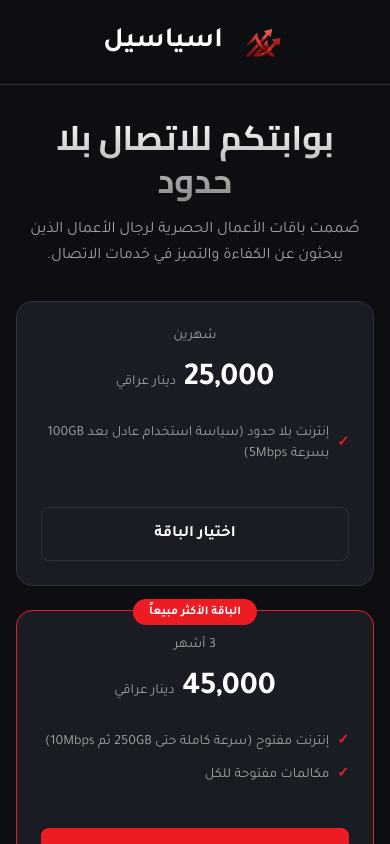
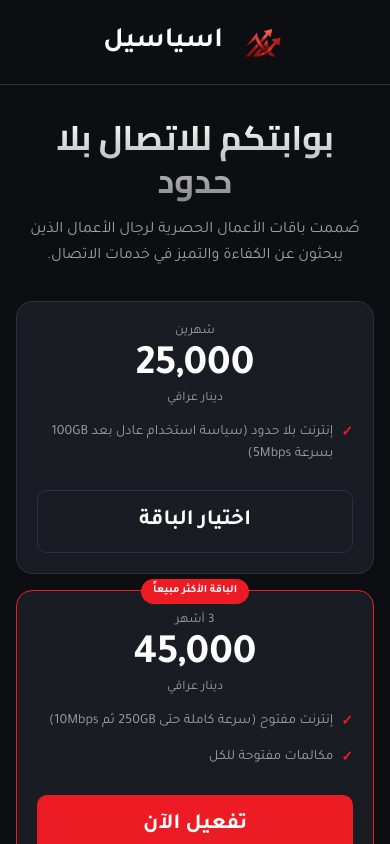
Before and after one commit to microgiftsx-sudo/asiacell, a React (Vite) app: page / in a window 390 px wide. Shown: the top 844 px of the page. Built offline with nearby package versions, Linux system fonts and the light colour scheme; no server answers.

Commit message:
Improve mobile package card layout and readability.
Refine spacing, typography, feature alignment, and button sizing in package cards to create a cleaner and more balanced experience on phone screens.

Made-with: Cursor

```diff
--- a/src/App.tsx
+++ b/src/App.tsx
@@ -179,7 +179,7 @@ export default function App() {
 
         {/* Packages Section */}
         <section id="packages" className="flex-grow">
-          <div className="grid grid-cols-1 md:grid-cols-3 gap-[24px] px-4 md:px-[60px] max-w-7xl mx-auto">
+          <div className="grid grid-cols-1 md:grid-cols-3 gap-4 md:gap-[24px] px-4 md:px-[60px] max-w-7xl mx-auto">
             {packages.map((pkg, index) => (
               <motion.div
                 key={pkg.id}
@@ -189,31 +189,31 @@ export default function App() {
                 transition={{ duration: 0.5, delay: index * 0.1 }}
                 className={`bg-bg-card border ${
                   pkg.isPopular ? 'border-brand-red' : 'border-border'
-                } rounded-[16px] p-6 md:p-[32px] flex flex-col items-center text-center transition-colors duration-300 relative`}
+                } rounded-[16px] p-5 md:p-[32px] flex flex-col items-center text-center transition-colors duration-300 relative`}
               >
                 {pkg.isPopular && (
-                  <div className="absolute -top-[12px] bg-brand-red text-white px-[16px] py-[4px] rounded-[20px] text-[12px] font-bold">
+                  <div className="absolute -top-[12px] bg-brand-red text-white px-3 md:px-[16px] py-1 rounded-[20px] text-[11px] md:text-[12px] font-bold">
                     الباقة الأكثر مبيعاً
                   </div>
                 )}
 
-                <div className="text-[14px] text-text-secondary mb-[8px] uppercase">{pkg.duration}</div>
-                <div className="text-[32px] font-bold mb-[20px]">
-                  {pkg.price} <span className="text-[14px] text-text-secondary font-normal">دينار عراقي</span>
+                <div className="text-[13px] md:text-[14px] text-text-secondary mb-1 md:mb-[8px] uppercase">{pkg.duration}</div>
+                <div className="text-[42px] leading-none md:text-[32px] font-bold mb-4 md:mb-[20px]">
+                  {pkg.price} <span className="block mt-1 text-[13px] md:inline md:mt-0 md:text-[14px] text-text-secondary font-normal">دينار عراقي</span>
                 </div>
 
-                <ul className="list-none mb-[30px] w-full text-right flex-grow">
+                <ul className="list-none mb-6 md:mb-[30px] w-full text-right flex-grow space-y-3">
                   {pkg.features.map((feature, i) => (
-                    <li key={i} className="text-text-secondary text-[14px] mb-[12px] flex items-center gap-[8px]">
-                      <span className="text-brand-red font-bold">✓</span>
-                      <span>{feature}</span>
+                    <li key={i} className="text-text-secondary text-[14px] leading-relaxed flex items-start gap-2">
+                      <span className="text-brand-red font-bold mt-0.5">✓</span>
+                      <span className="flex-1">{feature}</span>
                     </li>
                   ))}
                 </ul>
 
                 <button
                   onClick={() => handleDirectActivation(pkg)}
-                  className={`w-full py-[14px] rounded-[8px] font-semibold text-[16px] cursor-pointer transition-all duration-300 ${
+                  className={`w-full py-3.5 md:py-[14px] rounded-[10px] md:rounded-[8px] font-semibold text-[22px] md:text-[16px] cursor-pointer transition-all duration-300 ${
                     pkg.isPopular
                       ? 'bg-brand-red text-white hover:bg-brand-red-hover'
                       : 'bg-transparent border border-border text-white hover:bg-border'
```
